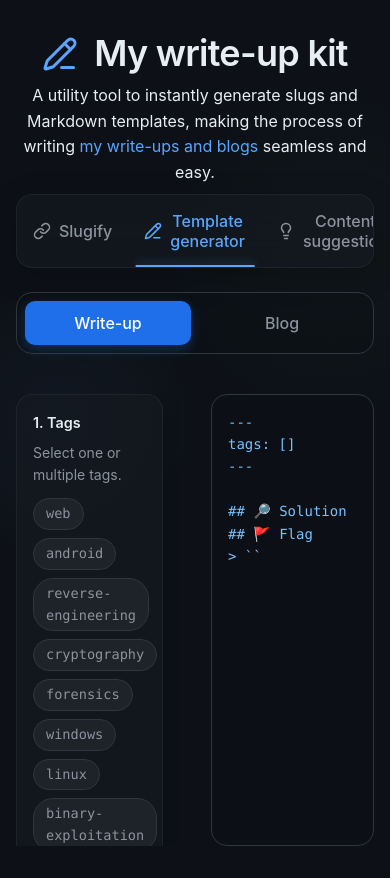
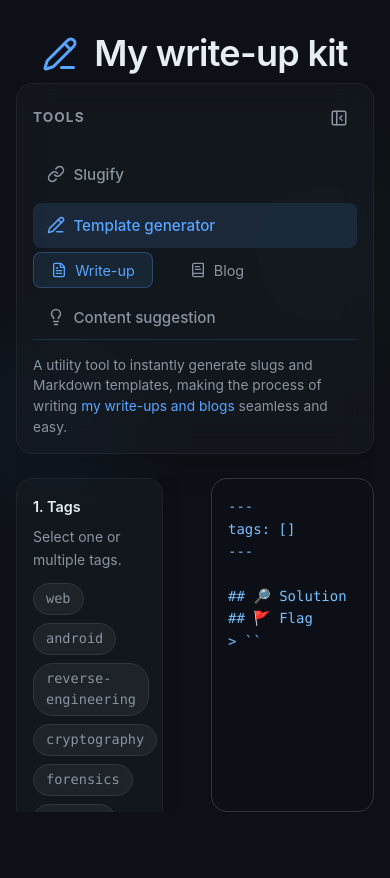
Before and after one commit to solivaquaant/my-writeup-kit, a React (Vite) app: page / in a window 390 px wide. Both pictures are taken after a click on the button "Template generator". After the commit the page ends 844 px from the top, so only its background shows below. Built offline with nearby package versions, Linux system fonts and the light colour scheme.

Commit message:
feat(ui): move tools and generator sections into fixed-height collapsible sidebar and refine form input height

```diff
--- a/src/App.css
+++ b/src/App.css
@@ -57,11 +57,16 @@
   max-width: 1600px;
   margin: 0 auto;
   padding: 2rem 1rem;
+  height: 100vh;
+  overflow: hidden;
+  display: flex;
+  flex-direction: column;
 }
 
 .main-content {
   display: flex;
   flex-direction: column;
-  height: calc(100vh - 12rem);
-  min-height: 600px;
+  flex: 1;
+  min-height: 0;
+  overflow: hidden;
 }
--- a/src/App.jsx
+++ b/src/App.jsx
@@ -8,6 +8,7 @@ import './App.css';
 
 function App() {
   const [activeTab, setActiveTab] = useState('slugify');
+  const [templateType, setTemplateType] = useState('writeup');
 
   const tabs = [
     {
@@ -21,7 +22,7 @@ function App() {
       label: 'Template generator',
       icon: <PencilLine size={18} />,
       content: (
-        <TemplateGenerator />
+        <TemplateGenerator type={templateType} onTypeChange={setTemplateType} />
       )
     },
     {
@@ -39,15 +40,6 @@ function App() {
           <PencilLine className="text-accent" size={36} color="var(--accent-color)" />
           <span>My write-up kit</span>
         </h1>
-        <div className="header-subtitle text-center mx-auto max-w-2xl">
-          <p className="mb-2">
-            A utility tool to instantly generate slugs and Markdown templates, making the process of writing
-            <a href="https://blog.solivaquaant.site/" target="_blank" rel="noopener noreferrer">
-              <span className="text-accent"> my write-ups and blogs </span>
-            </a>
-            seamless and easy.
-          </p>
-        </div>
       </header>
 
       <main className="main-content">
@@ -55,6 +47,17 @@ function App() {
           tabs={tabs}
           activeTab={activeTab}
           onTabChange={setActiveTab}
+          generatorType={templateType}
+          onGeneratorTypeChange={setTemplateType}
+          sidebarFooter={(
+            <p>
+              A utility tool to instantly generate slugs and Markdown templates, making the process of writing
+              <a href="https://blog.solivaquaant.site/" target="_blank" rel="noopener noreferrer">
+                <span className="text-accent"> my write-ups and blogs </span>
+              </a>
+              seamless and easy.
+            </p>
+          )}
         />
       </main>
     </div>
--- a/src/components/Tabs/Tabs.css
+++ b/src/components/Tabs/Tabs.css
@@ -1,45 +1,108 @@
 .tabs-container {
   display: flex;
-  flex-direction: column;
+  flex-direction: row;
   height: 100%;
   width: 100%;
   gap: var(--spacing-lg);
+  min-height: 0;
+  overflow: hidden;
+}
+
+.tabs-sidebar {
+  width: 280px;
+  display: flex;
+  flex-direction: column;
+  flex-shrink: 0;
+  height: 100%;
+  max-height: 100%;
+  position: relative;
+  overflow-y: auto;
+  padding: var(--spacing-md);
+  transition: width var(--transition-normal), padding var(--transition-normal);
+}
+
+.tabs-sidebar.collapsed {
+  width: 88px;
+  padding-inline: 0.75rem;
+}
+
+.sidebar-header {
+  display: flex;
+  align-items: center;
+  justify-content: space-between;
+  gap: var(--spacing-sm);
+  margin-bottom: var(--spacing-md);
+}
+
+.sidebar-title {
+  font-size: 0.85rem;
+  font-weight: 700;
+  letter-spacing: 0.08em;
+  text-transform: uppercase;
+  color: var(--text-secondary);
 }
 
 .tabs-nav {
   display: flex;
-  position: relative;
-  border-radius: var(--border-radius-lg);
-  overflow: hidden;
-  flex-shrink: 0;
+  flex-direction: column;
+  gap: 0.4rem;
+}
+
+.sidebar-footer {
+  margin-top: auto;
+  padding-top: 0.9rem;
+  border-top: 1px solid rgba(88, 166, 255, 0.15);
+  color: var(--text-secondary);
+  font-size: 0.86rem;
+  line-height: 1.5;
+}
+
+.sidebar-footer.hidden {
+  display: none;
+}
+
+.sidebar-footer a {
+  color: var(--accent-color);
+}
+
+.sidebar-footer a:hover {
+  color: var(--accent-color-hover);
+}
+
+.sidebar-item-group {
+  display: flex;
+  flex-direction: column;
+  gap: 0.25rem;
 }
 
 .tab-btn {
-  flex: 1;
+  width: 100%;
   display: flex;
   align-items: center;
-  justify-content: center;
+  justify-content: flex-start;
   gap: 0.5rem;
-  padding: 1rem;
+  padding: 0.8rem 0.9rem;
   background: transparent;
   border: none;
+  border-radius: var(--border-radius-sm);
   color: var(--text-secondary);
   font-family: var(--font-sans);
-  font-size: 1rem;
+  font-size: 0.95rem;
   font-weight: 500;
   cursor: pointer;
-  transition: color var(--transition-normal);
-  z-index: 1;
+  transition: color var(--transition-normal), background-color var(--transition-fast);
   outline: none;
+  text-align: left;
 }
 
 .tab-btn:hover {
   color: var(--text-primary);
-  background-color: rgba(255, 255, 255, 0.02);
+  background-color: rgba(255, 255, 255, 0.04);
 }
 
 .tab-btn.active {
   color: var(--accent-color);
+  background-color: rgba(88, 166, 255, 0.12);
 }
 
 .tab-icon {
@@ -47,18 +110,125 @@
   align-items: center;
 }
 
-.tab-indicator {
+.tabs-sidebar.collapsed .sidebar-header {
+  justify-content: center;
+}
+
+.tabs-sidebar.collapsed .tab-btn {
+  justify-content: center;
+  padding-inline: 0.6rem;
+}
+
+.tab-label {
+  white-space: nowrap;
+}
+
+.generator-subtabs {
+  display: flex;
+  flex-direction: column;
+  gap: 0.25rem;
+  margin-left: 0.75rem;
+  padding-left: 0.65rem;
+  border-left: 1px solid rgba(88, 166, 255, 0.2);
+}
+
+.subtab-btn {
+  display: flex;
+  align-items: center;
+  gap: 0.5rem;
+  width: 100%;
+  border: 1px solid transparent;
+  background: transparent;
+  color: var(--text-secondary);
+  border-radius: var(--border-radius-sm);
+  padding: 0.55rem 0.65rem;
+  font-family: var(--font-sans);
+  font-size: 0.9rem;
+  cursor: pointer;
+  text-align: left;
+  transition: all var(--transition-fast);
+}
+
+.subtab-btn:hover {
+  color: var(--text-primary);
+  background-color: rgba(255, 255, 255, 0.03);
+}
+
+.subtab-btn.active {
+  color: var(--accent-color);
+  background-color: rgba(88, 166, 255, 0.1);
+  border-color: rgba(88, 166, 255, 0.28);
+}
+
+.generator-subtabs.collapsed {
+  margin-left: 0;
+  padding-left: 0;
+  border-left: none;
+}
+
+.tabs-sidebar.collapsed .subtab-btn {
+  justify-content: center;
+  padding-inline: 0.5rem;
+}
+
+.sr-only {
   position: absolute;
-  bottom: 0;
-  left: 0;
-  height: 2px;
-  background-color: var(--accent-color);
-  transition: transform var(--transition-bounce), width var(--transition-bounce);
-  box-shadow: 0 -2px 10px rgba(88, 166, 255, 0.4);
+  width: 1px;
+  height: 1px;
+  padding: 0;
+  margin: -1px;
+  overflow: hidden;
+  clip: rect(0, 0, 0, 0);
+  border: 0;
 }
 
 .tab-content {
   flex: 1;
   overflow-y: auto;
   position: relative;
+  min-height: 0;
 }
+
+@media (max-width: 900px) {
+  .tabs-container {
+    flex-direction: column;
+  }
+
+  .tabs-sidebar,
+  .tabs-sidebar.collapsed {
+    width: 100%;
+    height: auto;
+    max-height: none;
+    position: static;
+    overflow: visible;
+    padding: var(--spacing-md);
+  }
+
+  .tabs-sidebar.collapsed .tab-btn {
+    justify-content: flex-start;
+    padding-inline: 0.9rem;
+  }
+
+  .tabs-sidebar.collapsed .tab-label {
+    position: static;
+    width: auto;
+    height: auto;
+    margin: 0;
+    overflow: visible;
+    clip: auto;
+  }
+
+  .generator-subtabs {
+    margin-left: 0;
+    padding-left: 0;
+    border-left: none;
+    flex-direction: row;
+    flex-wrap: wrap;
+  }
+
+  .subtab-btn {
+    width: auto;
+    min-width: 120px;
+    justify-content: center;
+  }
+}
--- a/src/components/Tabs/Tabs.jsx
+++ b/src/components/Tabs/Tabs.jsx
@@ -1,27 +1,78 @@
-import React from "react";
+import React, { useState } from "react";
+import { PanelLeftOpen, PanelLeftClose, FileText, BookText } from "lucide-react";
 import "./Tabs.css";
 
-export function Tabs({ tabs, activeTab, onTabChange }) {
+export function Tabs({
+  tabs,
+  activeTab,
+  onTabChange,
+  generatorType = "writeup",
+  onGeneratorTypeChange,
+  sidebarFooter,
+}) {
+  const [isCollapsed, setIsCollapsed] = useState(false);
+
   return (
     <div className="tabs-container">
-      <nav className="tabs-nav glass-panel">
-        {tabs.map((tab) => (
+      <aside className={`tabs-sidebar glass-panel ${isCollapsed ? "collapsed" : ""}`}>
+        <div className="sidebar-header">
+          {!isCollapsed && <span className="sidebar-title">Tools</span>}
           <button
-            key={tab.id}
-            className={`tab-btn ${activeTab === tab.id ? "active" : ""}`}
-            onClick={() => onTabChange(tab.id)}>
-            {tab.icon && <span className="tab-icon">{tab.icon}</span>}
-            {tab.label}
+            type="button"
+            className="collapse-toggle btn-icon"
+            onClick={() => setIsCollapsed((prev) => !prev)}
+            aria-label={isCollapsed ? "Expand sidebar" : "Collapse sidebar"}
+            title={isCollapsed ? "Expand sidebar" : "Collapse sidebar"}
+          >
+            {isCollapsed ? <PanelLeftOpen size={18} /> : <PanelLeftClose size={18} />}
           </button>
-        ))}
-        <div
-          className="tab-indicator"
-          style={{
-            transform: `translateX(${tabs.findIndex((t) => t.id === activeTab) * 100}%)`,
-            width: `${100 / tabs.length}%`,
-          }}
-        />
-      </nav>
+        </div>
+
+        <nav className="tabs-nav" aria-label="Tool tabs">
+          {tabs.map((tab) => (
+            <div key={tab.id} className="sidebar-item-group">
+              <button
+                className={`tab-btn ${activeTab === tab.id ? "active" : ""}`}
+                onClick={() => onTabChange(tab.id)}
+                title={isCollapsed ? tab.label : undefined}
+              >
+                {tab.icon && <span className="tab-icon">{tab.icon}</span>}
+                <span className={`tab-label ${isCollapsed ? "sr-only" : ""}`}>{tab.label}</span>
+              </button>
+
+              {tab.id === "generator" && activeTab === "generator" && (
+                <div className={`generator-subtabs ${isCollapsed ? "collapsed" : ""}`}>
+                  <button
+                    className={`subtab-btn ${generatorType === "writeup" ? "active" : ""}`}
+                    onClick={() => onGeneratorTypeChange?.("writeup")}
+                    title={isCollapsed ? "Write-up" : undefined}
+                    aria-label="Write-up"
+                  >
+                    <FileText size={16} />
+                    <span className={`tab-label ${isCollapsed ? "sr-only" : ""}`}>Write-up</span>
+                  </button>
+                  <button
+                    className={`subtab-btn ${generatorType === "blog" ? "active" : ""}`}
+                    onClick={() => onGeneratorTypeChange?.("blog")}
+                    title={isCollapsed ? "Blog" : undefined}
+                    aria-label="Blog"
+                  >
+                    <BookText size={16} />
+                    <span className={`tab-label ${isCollapsed ? "sr-only" : ""}`}>Blog</span>
+                  </button>
+                </div>
+              )}
+            </div>
+          ))}
+        </nav>
+
+        {sidebarFooter && (
+          <div className={`sidebar-footer ${isCollapsed ? "hidden" : ""}`}>
+            {sidebarFooter}
+          </div>
+        )}
+      </aside>
+
       <div className="tab-content">
         {tabs.find((t) => t.id === activeTab)?.content}
       </div>
--- a/src/components/TemplateGenerator/TemplateGenerator.jsx
+++ b/src/components/TemplateGenerator/TemplateGenerator.jsx
@@ -3,9 +3,18 @@ import { WriteupForm } from './WriteupForm/WriteupForm';
 import { BlogForm } from './BlogForm/BlogForm';
 import './TemplateGenerator.css';
 
-export function TemplateGenerator() {
-  const [type, setType] = useState('writeup');
+export function TemplateGenerator({ type, onTypeChange }) {
+  const [internalType, setInternalType] = useState('writeup');
   const [markdownOutput, setMarkdownOutput] = useState('');
+  const selectedType = type ?? internalType;
+
+  const setSelectedType = (nextType) => {
+    if (typeof onTypeChange === 'function') {
+      onTypeChange(nextType);
+      return;
+    }
+    setInternalType(nextType);
+  };
 
   // Write-up state
   const [writeupData, setWriteupData] = useState({
@@ -151,12 +160,12 @@ export function TemplateGenerator() {
 
   // Update markdown when data changes
   useEffect(() => {
-    if (type === 'writeup') {
+    if (selectedType === 'writeup') {
       setMarkdownOutput(generateWriteupMarkdown());
     } else {
       setMarkdownOutput(generateBlogMarkdown());
     }
-  }, [type, writeupData, blogData]);
+  }, [selectedType, writeupData, blogData]);
 
   const handleCopy = () => {
     navigator.clipboard.writeText(markdownOutput);
@@ -164,26 +173,27 @@ export function TemplateGenerator() {
 
   return (
     <div className="generator-container animate-fade-in">
-      {/* Type selector */}
+      {type === undefined && (
         <div className="type-selector">
           <button
-          className={`type-btn ${type === 'writeup' ? 'active' : ''}`}
-          onClick={() => setType('writeup')}
+            className={`type-btn ${selectedType === 'writeup' ? 'active' : ''}`}
+            onClick={() => setSelectedType('writeup')}
           >
             Write-up
           </button>
           <button
-          className={`type-btn ${type === 'blog' ? 'active' : ''}`}
-          onClick={() => setType('blog')}
+            className={`type-btn ${selectedType === 'blog' ? 'active' : ''}`}
+            onClick={() => setSelectedType('blog')}
           >
             Blog
           </button>
         </div>
+      )}
 
       <div className="form-split flex-1 min-h-0">
         {/* Left side: Form inputs */}
         <div className="h-full overflow-hidden">
-          {type === 'writeup' ? (
+          {selectedType === 'writeup' ? (
             <WriteupForm data={writeupData} onChange={setWriteupData} />
           ) : (
             <BlogForm data={blogData} onChange={setBlogData} />
--- a/src/components/TemplateGenerator/WriteupForm/WriteupForm.jsx
+++ b/src/components/TemplateGenerator/WriteupForm/WriteupForm.jsx
@@ -152,7 +152,7 @@ export function WriteupForm({ data, onChange }) {
                value={data.sections.solution.content}
                onChange={(e) => handleSectionContentChange('solution', e.target.value)}
                placeholder="Solution content..."
-               rows={3}
+               rows={10}
                className="ml-6 mt-2"
              />
           )}
```
Lines whose indentation alone changed are shown as unchanged.
